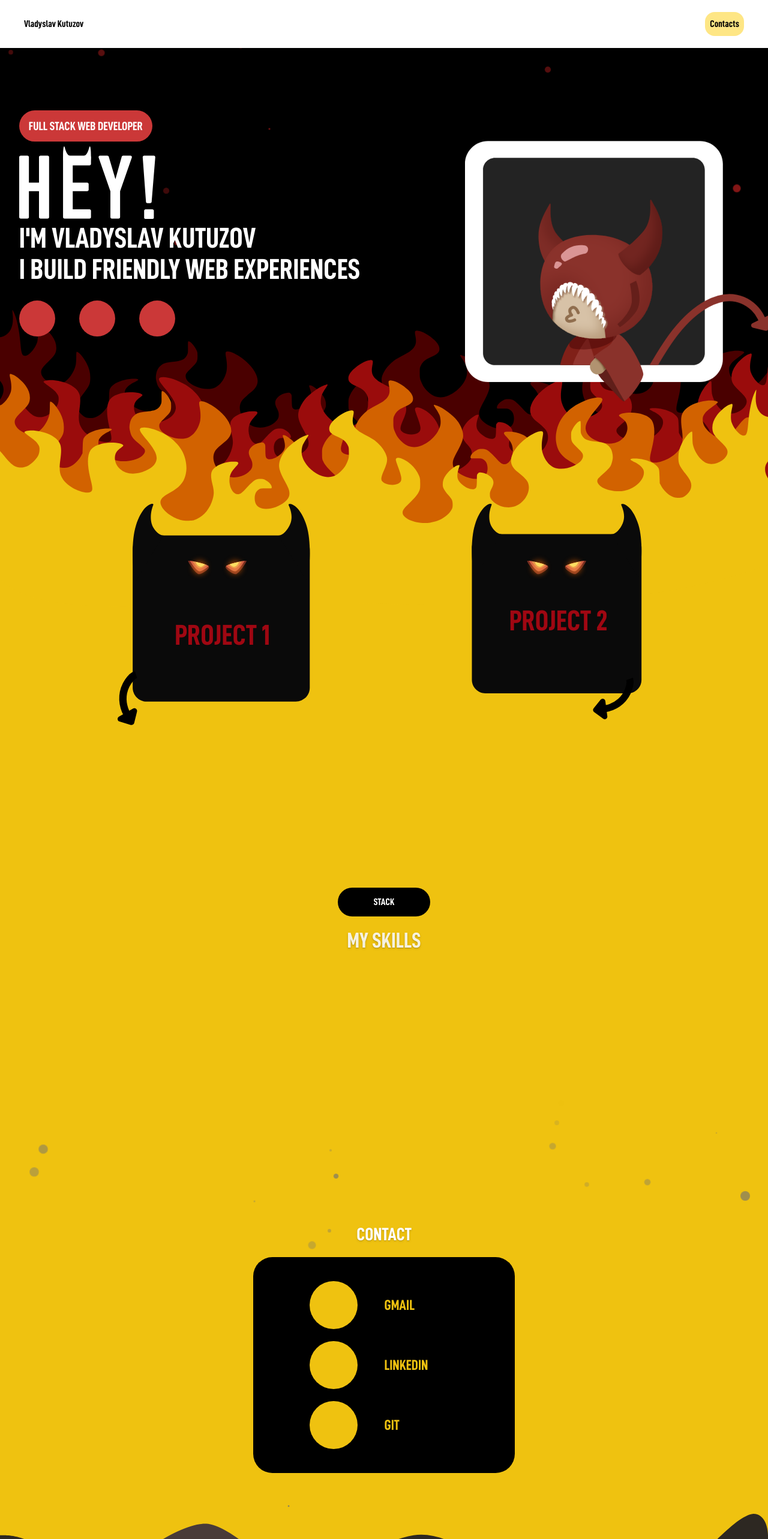
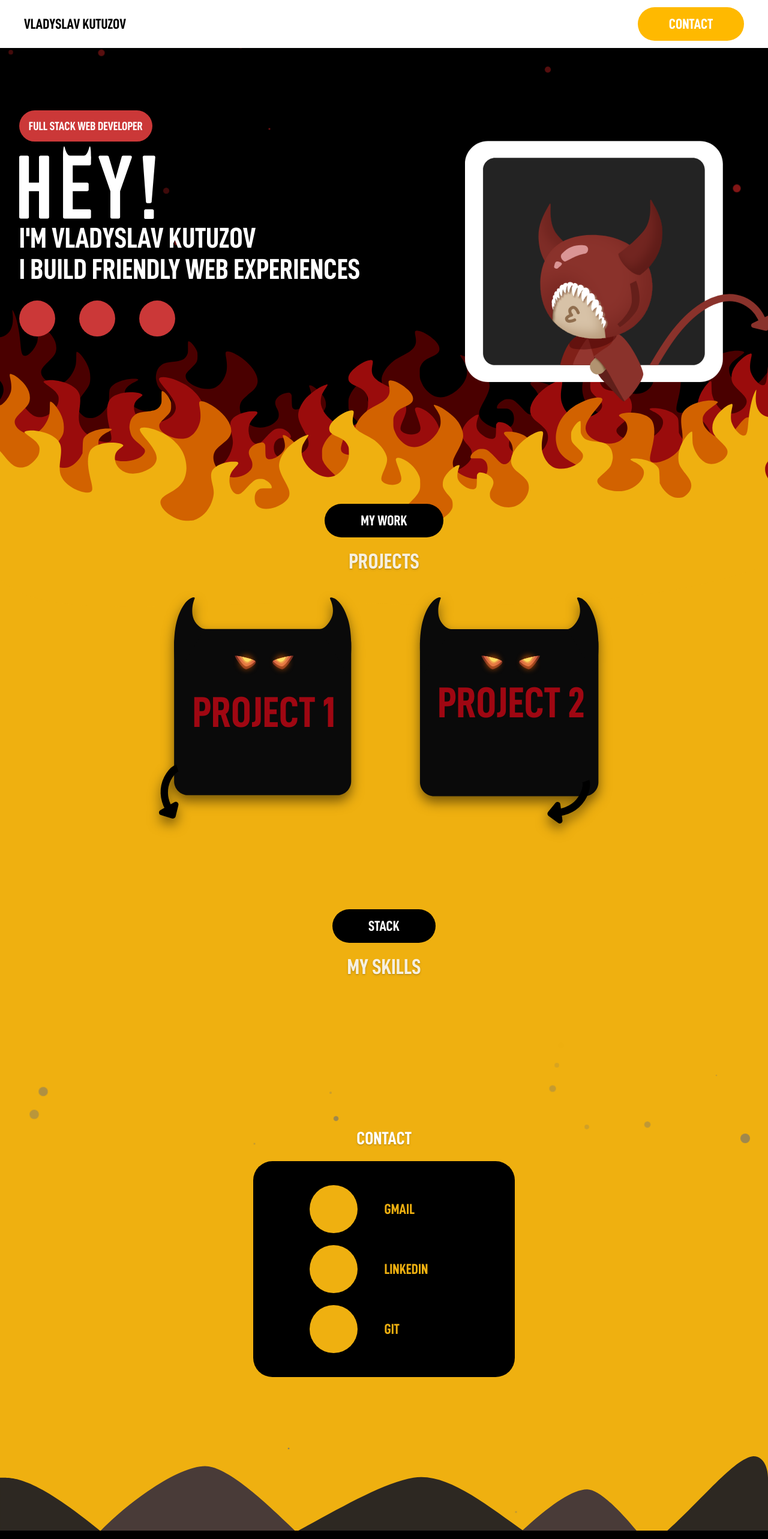
Before and after one commit to Keymor/portfolio-evil, a React (Vite) app: page / in a window 1280 px wide. Shown: the top 2566 px of the page at 60% size. Built offline with nearby package versions, Linux system fonts and the light colour scheme.

Commit message:
fix positions for elements + contact scroll

```diff
--- a/src/App.tsx
+++ b/src/App.tsx
@@ -23,18 +23,18 @@ function App() {
         <div className='flex flex-col sm:flex-row w-screen sm:w-[1180px] h-3/5 mt-[25%] sm:mt-[15%] justify-center self-center gap-[10vw]'>
           <div style={{ animation: timer ? 'idle 1s ease-in-out infinite' : 'fall 1.5s ease-in-out' }} className='rounded-2xl flex flex-col gap-1 z-1'>
             <h1 className='py-3 px-4 font-bold text-xl bg-[#cb3838] rounded-4xl text-center w-fit text-white'>FULL STACK WEB DEVELOPER</h1>
-            <img src='/HEY.svg' className='h-fit w-4/10 my-1'/>
+            <img src='/HEY.svg' className='h-fit w-4/10 my-1' />
             <h1 className='text-5xl font-bold text-white whitespace-nowrap'>I'M VLADYSLAV KUTUZOV</h1>
             <h1 className='text-5xl font-bold text-white whitespace-nowrap'>I BUILD FRIENDLY WEB EXPERIENCES</h1>
             <div className='flex flex-row gap-10 mt-6'>
-              <div className='size-15 bg-[#cb3838] rounded-full'/>
-              <div className='size-15 bg-[#cb3838] rounded-full'/>
-              <div className='size-15 bg-[#cb3838] rounded-full'/>
+              <div className='size-15 bg-[#cb3838] rounded-full' />
+              <div className='size-15 bg-[#cb3838] rounded-full' />
+              <div className='size-15 bg-[#cb3838] rounded-full' />
             </div>
           </div>
           <img style={{ animation: timer ? 'evil 1s ease-in-out infinite' : 'appearence 1.5s ease-in-out forwards' }} src='/demon.svg' className='z-1 size-100 sm:size-130 translate-x-1/10' />
         </div>
-        <Fire color='rgb(150, 25, 25' amount={50}/>
+        <Fire color='rgb(150, 25, 25' amount={50} />
         <div className='w-full -mb-140 mt-auto scale-x-110 z-0'>
           <FlameBack />
         </div>
@@ -42,20 +42,22 @@ function App() {
           <Flame />
         </div>
       </div>
-      <div className='h-[5vh]'/>
-      <div className='w-full h-[50svh] flex flex-col sm:flex-row items-start text-red-800'>
-        <div className='sm:translate-0 -translate-x-1/20 mx-auto size-auto z-10 relative hover:scale-110 duration-300 cursor-pointer'>
+      <div className='h-[5vh]' />
+      <div className='w-fit self-center mx-auto bg-black text-white text-2xl px-15 py-3 rounded-4xl font-bold z-10'>MY WORK</div>
+      <h1 className='w-fit text-4xl font-bold mx-auto text-shadow-md z-10 mt-5'>PROJECTS</h1>
+      <div className='h-[50svh] flex flex-col w-screen sm:w-[1180px] sm:flex-row text-red-800 justify-center self-center gap-10 mt-10'>
+        <div className='sm:translate-0 -translate-x-1/20 z-10 relative hover:scale-110 duration-300 cursor-pointer drop-shadow-[0px_10px_10px_rgba(0,0,0,0.5)]'>
           <img src='/devil.svg' className='size-fit sm:size-[30svw]' />
-          <img src='/eyes.svg' className='size-20 sm:size-[8svw] absolute top-1/7 right-1/3 blink delay-300' />
-          <h1 className=' absolute top-4/9 right-4/9 translate-1/2 text-5xl font-bold whitespace-nowrap'>PROJECT 1</h1>
+          <img src='/eyes.svg' className='size-20 sm:size-[8svw] absolute top-1/7 right-[31%] blink delay-300' />
+          <h1 className=' absolute top-3/10 right-4/9 translate-1/2 text-7xl font-bold whitespace-nowrap'>PROJECT 1</h1>
         </div>
-        <div className='sm:ml-10 sm:mr-auto mx-auto z-10 relative hover:scale-110 duration-300 cursor-pointer'>
-          <img src='/devil-1.svg' className='size-fit sm:size-[30svw]' />
+        <div className='z-10 relative hover:scale-110 duration-300 cursor-pointer drop-shadow-[0px_10px_10px_rgba(0,0,0,0.5)]'>
+          <img src='/devil-1.svg' className='size-fit sm:size-[31.5svw]' />
           <img src='/eyes.svg' className='size-20 sm:size-[8svw] absolute top-1/7 right-3/8 blinkTwo delay-1000' />
-          <h1 className=' absolute top-4/9 left-1/2 -translate-x-1/2 text-5xl font-bold whitespace-nowrap'>PROJECT 2</h1>
+          <h1 className=' absolute top-7/20 left-1/2 -translate-x-1/2 text-7xl font-bold whitespace-nowrap'>PROJECT 2</h1>
         </div>
       </div>
-      <div className='h-[30svh]'/>
+      <div className='h-[15svh]' />
       <Skills />
       <Contact />
     </div>
--- a/src/components/contacts.tsx
+++ b/src/components/contacts.tsx
@@ -6,20 +6,20 @@ export default function Contact() {
             <img src="/mauntings_back.svg" className="absolute inset-0 w-full top-auto -bottom-80 z-1"/>
             <img src="/front_mauntain.svg" className="absolute inset-0 w-full top-auto -bottom-80 z-0"/>
             <Fire color="rgb(114, 114, 114" amount={20}/>
-            <div className="size-fit m-auto text-center flex flex-col gap-5 z-1">
+            <div className="size-fit m-auto mt-[10%] text-center flex flex-col gap-5 z-1">
                 <h1 className="text-white font-bold text-3xl text-shadow-md">CONTACT</h1>
                 <div className="h-[32svh] w-[34svw] gap-5 p-10 min-h-fit bg-black rounded-4xl flex flex-col">
                     <div className="px-[15%] gap-[18%] w-full min-h-fit h-1/4 flex flex-row mx-auto mt-auto cursor-pointer">
-                        <div className="size-20 rounded-full bg-[#efc210] my-auto"/>
-                        <h1 className="my-auto font-bold text-2xl text-[#efc210]">GMAIL</h1>
+                        <div className="size-20 rounded-full bg-[#efb010] my-auto"/>
+                        <h1 className="my-auto font-bold text-2xl text-[#efb010]">GMAIL</h1>
                     </div>
                     <div className="px-[15%] gap-[18%] min-h-fit w-full h-1/4 flex flex-row mx-auto cursor-pointer">
-                        <div className="size-20 rounded-full bg-[#efc210] my-auto"/>
-                        <h1 className="my-auto font-bold text-2xl text-[#efc210]">LINKEDIN</h1>
+                        <div className="size-20 rounded-full bg-[#efb010] my-auto"/>
+                        <h1 className="my-auto font-bold text-2xl text-[#efb010]">LINKEDIN</h1>
                     </div>
                     <div className="px-[15%] gap-[18%] min-h-fit w-full h-1/4 flex flex-row mx-auto mb-auto cursor-pointer">
-                        <div className="size-20 rounded-full bg-[#efc210] my-auto"/>
-                        <h1 className="my-auto font-bold text-2xl text-[#efc210]">GIT</h1>
+                        <div className="size-20 rounded-full bg-[#efb010] my-auto"/>
+                        <h1 className="my-auto font-bold text-2xl text-[#efb010]">GIT</h1>
                     </div>
                 </div>
             </div>
--- a/src/components/flame.tsx
+++ b/src/components/flame.tsx
@@ -19,8 +19,8 @@ export default function Flame() {
     return (
         <div className="w-full flex flex-col relative">
             <div style={{transform: `translateY(-${scroll}svh)`}} className='z-3'>
-                <FlameSvg svgColor="#efc210" xPos={30} yPos={0} delay={1} index={1} scale={1}/>
-                <div className='bg-[#efc210] absolute inset-0 -top-70 w-full h-[100vh]'/>
+                <FlameSvg svgColor="#efb010" xPos={30} yPos={0} delay={1} index={1} scale={1}/>
+                <div className='bg-[#efb010] absolute inset-0 -top-70 w-full h-[100vh]'/>
             </div>
             <div style={{transform: `translateY(-${scroll * 1.5}svh)`}} className='z-2'>
                 <FlameSvg svgColor="#d26200" xPos={-70} yPos={50} delay={2} index={-2} scale={-1}/>
--- a/src/components/header.tsx
+++ b/src/components/header.tsx
@@ -1,8 +1,16 @@
 export default function Header() {
+
+    const hendlScroll = () => {
+        window.scrollTo({
+            top: document.body.scrollHeight,
+            behavior: "smooth"
+        })
+    }
+
     return (
-        <div className="flex flex-row w-[100vw] fixed h-[10svh] bg-white z-20 font-bold text-black px-5 sm:px-10">
-            <h1 className="mr-auto my-auto">Vladyslav Kutuzov</h1>
-            <button className="bg-amber-200 p-2 rounded-2xl ml-auto my-auto cursor-pointer">Contacts</button>
+        <div className="flex flex-row w-[100vw] fixed h-[10svh] bg-white z-20 font-bold text-black px-5 sm:px-10 text-2xl">
+            <h1 className="mr-auto my-auto">VLADYSLAV KUTUZOV</h1>
+            <button onClick={hendlScroll} className="bg-amber-400 px-13 py-3 rounded-4xl ml-auto my-auto cursor-pointer text-white">CONTACT</button>
         </div>
     )
 }
--- a/src/components/skills.tsx
+++ b/src/components/skills.tsx
@@ -73,10 +73,10 @@ export default function Skills() {
 
     return (
         <div className='flex flex-col sm:gap-5 w-full z-10'>
-            <div className='w-fit self-center mx-auto bg-black text-white px-15 py-3 rounded-3xl font-bold'>STACK</div>
+            <div className='w-fit self-center mx-auto bg-black text-white text-2xl px-15 py-3 rounded-4xl font-bold'>STACK</div>
             <h1 className='w-fit text-4xl font-bold mx-auto text-shadow-md'>MY SKILLS</h1>
             <div className='hidden sm:flex flex-row w-[90%] mx-auto'>
-                <div className='w-full h-[30svh] flex items-center relative'>
+                <div className='w-full h-25 flex items-center relative'>
                     {array.map((item, index) => {
                         return (
                             <div
--- a/src/index.css
+++ b/src/index.css
@@ -14,7 +14,7 @@
 }
 
 body {
-  background-color: #efc210;
+  background-color: #efb010;
   margin: 0;
   display: flex;
   place-items: center;
```
